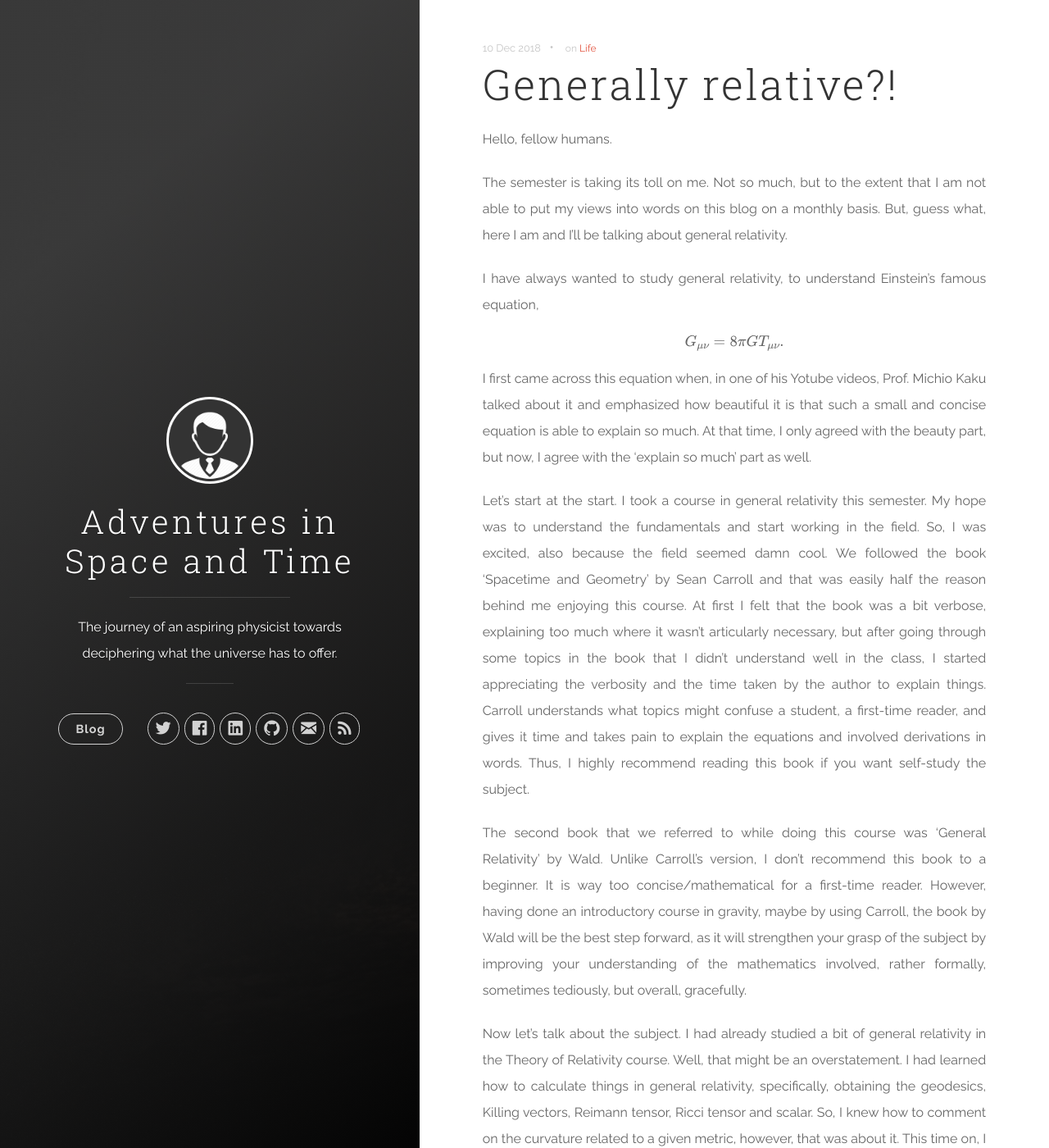
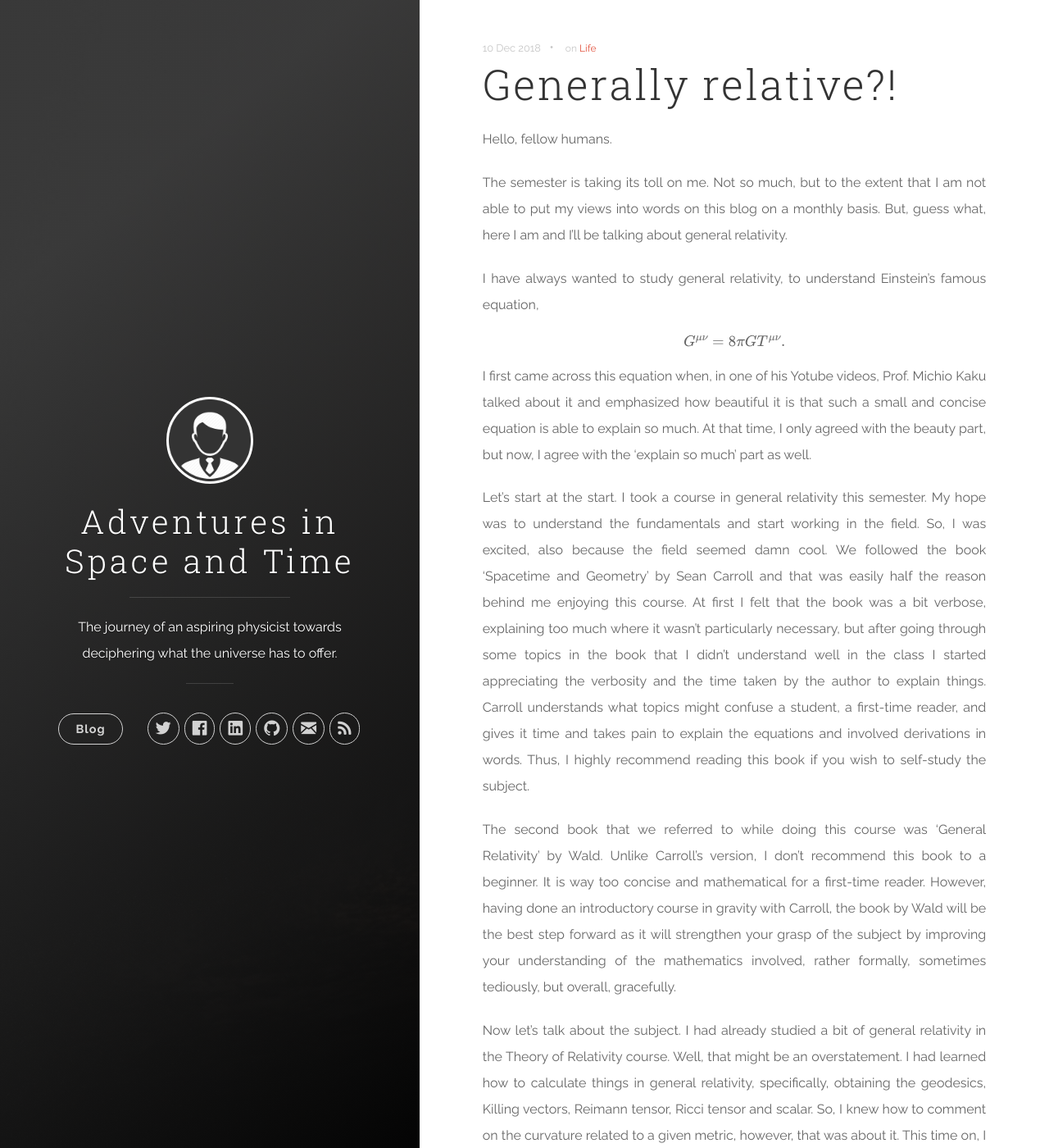
Before and after one commit to theStarlord/mne.github.io, a Jekyll site: the page built from _posts/2018-12-10-gr.markdown, in a window 1280 px wide and 1400 px high. Shown: the whole window at 82% size. Built offline with Jekyll 4.4.1, drawn with Linux system fonts in a browser that asks for light colours; formulas are drawn with MathJax 3; some of the changed text lies outside the part shown.

Commit message:
Typos 2018-12-10-gr.markdown

```diff
--- a/_posts/2018-12-10-gr.markdown
+++ b/_posts/2018-12-10-gr.markdown
@@ -11,16 +11,16 @@ The semester is taking its toll on me. Not so much, but to the extent that I am
 
 I have always wanted to study general relativity, to understand Einstein's famous equation,
 
-$$ G_{\mu \nu} = 8\pi G T_{\mu \nu}. $$
+$$ G^{\mu \nu} = 8\pi G T^{\mu \nu}. $$
 
 I first came across this equation when, in one of his Yotube videos, Prof. Michio Kaku talked about it and emphasized how beautiful it is that such a small and concise equation is able to explain so much. At that time, I only agreed with the beauty part, but now, I agree with the 'explain so much' part as well.
 
-Let's start at the start. I took a course in general relativity this semester. My hope was to understand the fundamentals and start working in the field. So, I was excited, also because the field seemed damn cool. We followed the book 'Spacetime and Geometry' by Sean Carroll and that was easily half the reason behind me enjoying this course. At first I felt that the book was a bit verbose, explaining too much where it wasn't articularly necessary, but after going through some topics in the book that I didn't understand well in the class, I started appreciating the verbosity and the time taken by the author to explain things. Carroll understands what topics might confuse a student, a first-time reader, and gives it time and takes pain to explain the equations and involved derivations in words. Thus, I highly recommend reading this book if you want self-study the subject.
+Let's start at the start. I took a course in general relativity this semester. My hope was to understand the fundamentals and start working in the field. So, I was excited, also because the field seemed damn cool. We followed the book 'Spacetime and Geometry' by Sean Carroll and that was easily half the reason behind me enjoying this course. At first I felt that the book was a bit verbose, explaining too much where it wasn't particularly necessary, but after going through some topics in the book that I didn't understand well in the class I started appreciating the verbosity and the time taken by the author to explain things. Carroll understands what topics might confuse a student, a first-time reader, and gives it time and takes pain to explain the equations and involved derivations in words. Thus, I highly recommend reading this book if you wish to self-study the subject.
 
-The second book that we referred to while doing this course was 'General Relativity' by Wald. Unlike Carroll's version, I don't recommend this book to a beginner. It is way too concise/mathematical for a first-time reader. However, having done an introductory course in gravity, maybe by using Carroll, the book by Wald will be the best step forward, as it will strengthen your grasp of the subject by improving your understanding of the mathematics involved, rather formally, sometimes tediously, but overall, gracefully.
+The second book that we referred to while doing this course was 'General Relativity' by Wald. Unlike Carroll's version, I don't recommend this book to a beginner. It is way too concise and mathematical for a first-time reader. However, having done an introductory course in gravity with Carroll, the book by Wald will be the best step forward as it will strengthen your grasp of the subject by improving your understanding of the mathematics involved, rather formally, sometimes tediously, but overall, gracefully.
 
-Now let's talk about the subject. I had already studied a bit of general relativity in the Theory of Relativity course. Well, that might be an overstatement. I had learned how to calculate things in general relativity, specifically, obtaining the geodesics, Killing vectors, Reimann tensor, Ricci tensor and scalar. So, I knew how to comment on the curvature related to a given metric, however, that was about it. This time on, I was able to understand what things meant. Why does the equation of parallel transport, or geodesics, or the Friedmann equation looks the way it does. We also studied a bit of cosmology, where we started with deriving a few relations for the scale factor and, given an equation of state, commenting on their evolution in time. Overall, it was a fun experience. I realize that the course was introductory, but it was elaborate enough to not only make me capable enough to understand papers in the field and work in it, but also to make me realize that this is the field I really want to work in, in the long run.
+Now let's talk about the subject. I had already studied a bit of general relativity in the Theory of Relativity course. Well, that might be an overstatement. I had learned how to calculate things in general relativity, specifically, obtaining the geodesics, Killing vectors, Reimann tensor, Ricci tensor and scalar. So, I knew how to comment on the curvature related to a given metric, however, that was about it. This time on, I was able to understand what things meant, why does the equation of parallel transport, or geodesics, or the Friedmann equation looks the way it does. We also studied a bit of cosmology, where we started with deriving a few relations for the scale factor and, given an equation of state, commented on the evolution of specific type of matter in time. Overall, it was a fun experience. I realize that the course was introductory, but it was elaborate enough to not only make me capable enough to understand papers in the field but also to make me realize that this is the field I really want to work in, in the long run.
 
-I have already told you half the reason behind enjoying the course, the other half was the instructor, Dr. Kinjal Banerjee. He was precise, concise, elaborate when required and emphasized a lot on doing the derivations by ourselves. He also paid attention to problem-solving, giving us problems after teaching a a concept or two, which helped us understand the subject well. I don't know if I have told you this, I love teaching people and whenever I take a course I always take notice of the teaching methods of the instructor. In doing so, I always keep a note of the good characteristics, ones I would want to inculate when I am teaching, and reject the bad ones, one I will make sure to never inhabit. Cming to Kinjal sir, I am happy to say that I will definitely be taking a lot from his style and organisation.
+I have already told you half the reason behind enjoying the course, the other half was the instructor, Dr. Kinjal Banerjee. He was precise, concise, elaborate when required and emphasized a lot on doing the derivations by ourselves. He also paid attention to problem-solving, giving us problems after teaching a concept or two, which helped us understand the subject well. I don't know if I have told you this: I love teaching people and whenever I take a course I always take notice of the teaching methods of the instructor. In doing so, I always keep a note of the good characteristics, ones I would want to inculcate when I am teaching, and reject the bad ones, ones I will make sure to never inhabit. Coming to Kinjal sir, I am certain that I will be taking a lot from his style and organisation.
 
-While studying this subject, I also realized the importance of 'leap of faith' in physics. Knowing that the EInstein's equation, the beautiful thing I mentioned in the beginning, was itself an educated leap of faith. I guess that is what differentiates physics from mathematics, the 'human' component, the intuition component, the component that makes the theory 'physical'. However, that also makes the theory susceptible to being falsified. You might think that is a bad thing, but it really isn't. This just means that there might be a better theory out there, which translates to more work for us aspiring physicists ;)
+While studying this subject, I also realized the importance of 'leap of faith' in physics. Knowing that the Einstein's equation, the beautiful thing I mentioned in the beginning, was itself an educated leap of faith, I guess that is what differentiates physics from mathematics, the 'human' component, the intuition component, the component that makes the theory 'physical'. However, that also makes the theory susceptible to being falsified. You might think that is a bad thing, but it really isn't. This just means that there might be a better theory out there, which translates to more work for us aspiring physicists ;)
```
